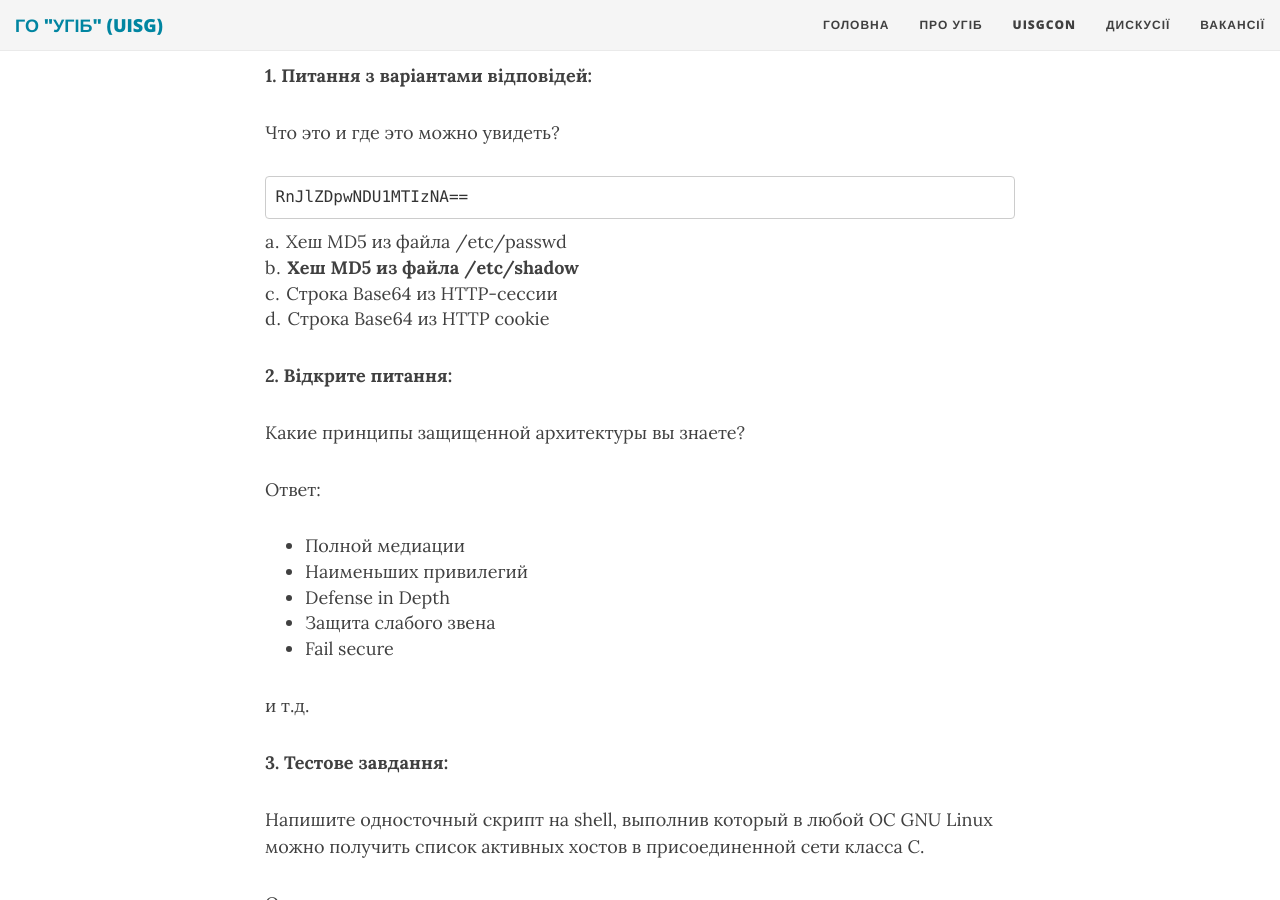
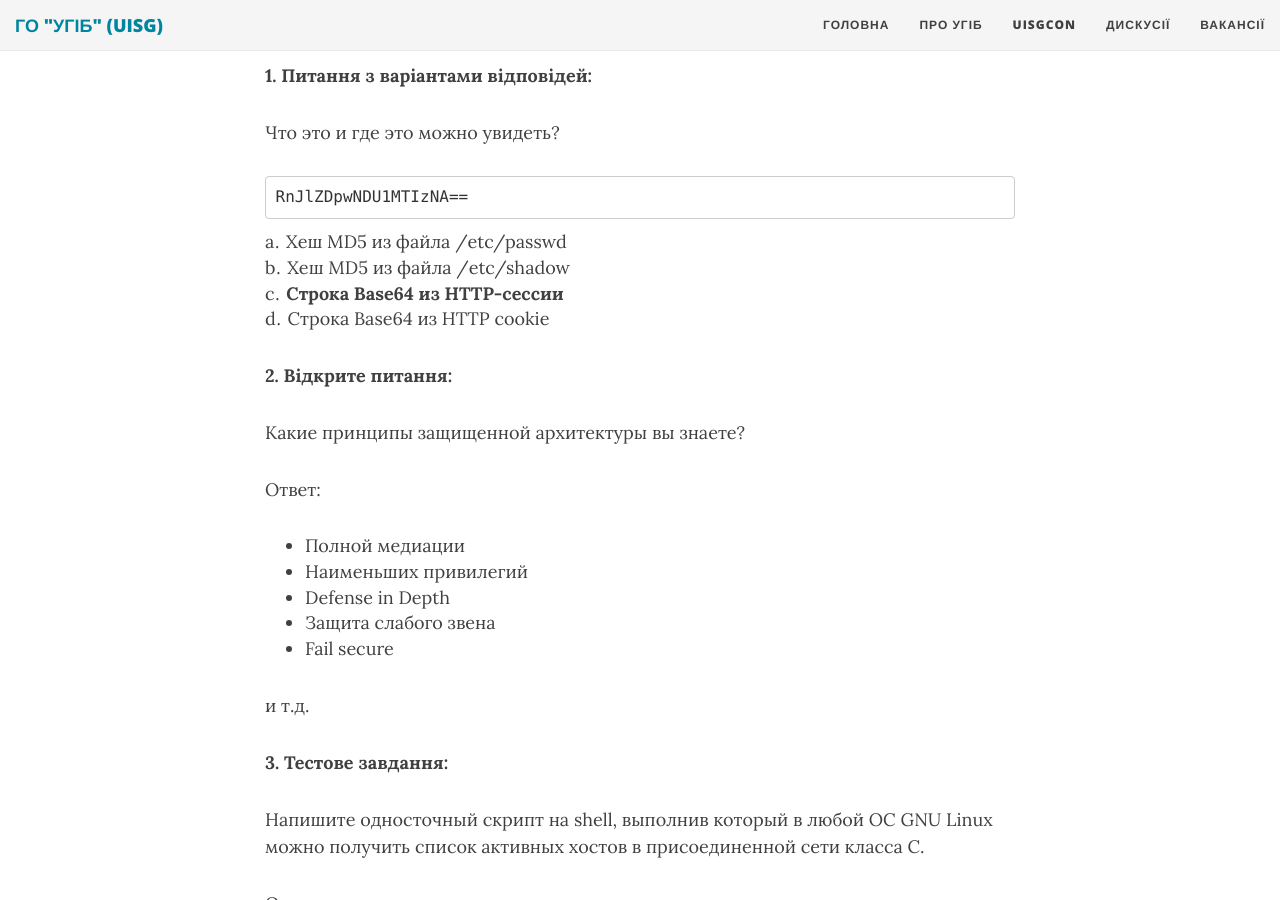
Before and after one commit to vzhora/uisg.github.io, a Jekyll site: the page built from _posts/2016-03-25-uisg-test.md, in a window 1280 px wide and 900 px high, scrolled down 1137 px. Built offline with Jekyll 4.4.1, drawn with Linux system fonts in a browser that asks for light colours; nearby versions of some CDN libraries; comment, search, counter and statistics services are not loaded.

```diff
--- a/_posts/2016-03-25-uisg-test.md
+++ b/_posts/2016-03-25-uisg-test.md
@@ -37,8 +37,8 @@ author: Володимир Стиран
 RnJlZDpwNDU1MTIzNA==
 ~~~
 <li type="a">Хеш MD5 из файла /etc/passwd</li>
-<li type="a"><b>Хеш MD5 из файла /etc/shadow</b></li>
-<li type="a">Строка Base64 из HTTP-сессии</li>
+<li type="a">Хеш MD5 из файла /etc/shadow</li>
+<li type="a"><b>Строка Base64 из HTTP-сессии</b></li>
 <li type="a">Строка Base64 из HTTP cookie</li>
 
 <p><b>2. Відкрите питання:</b></p>
```
